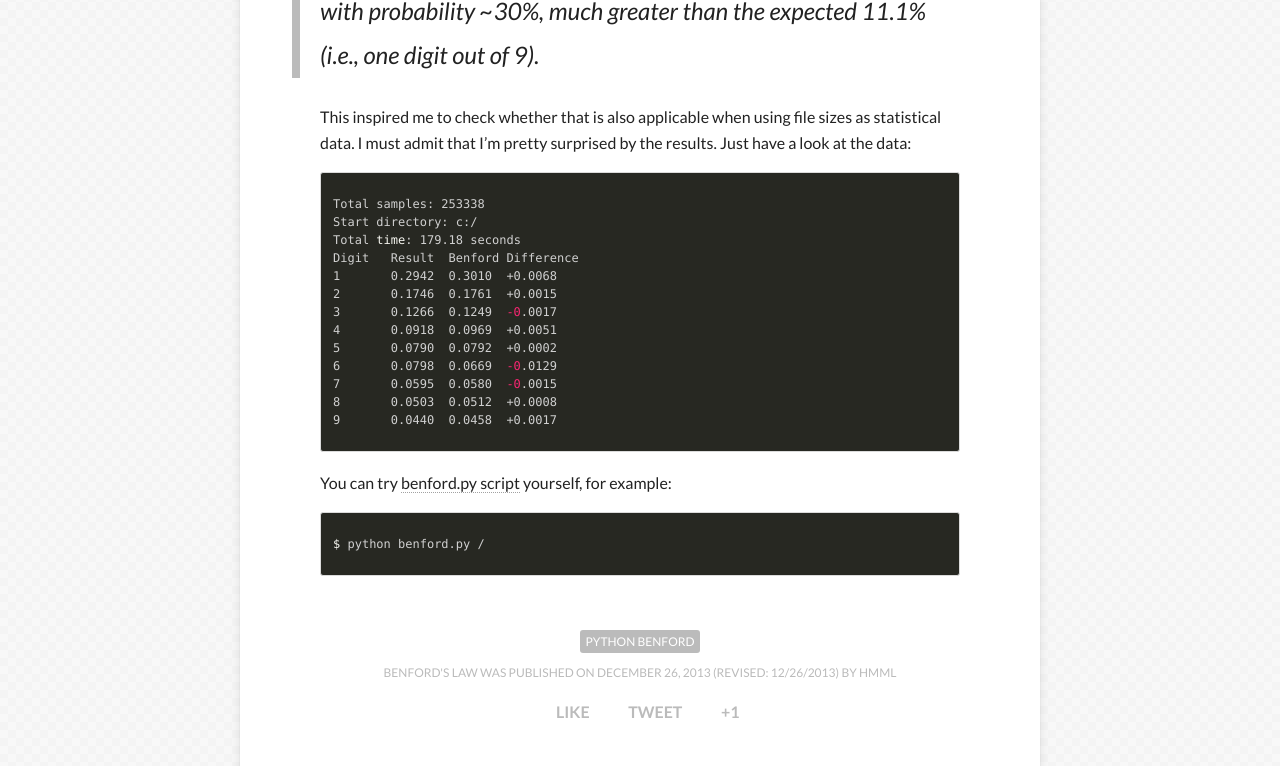
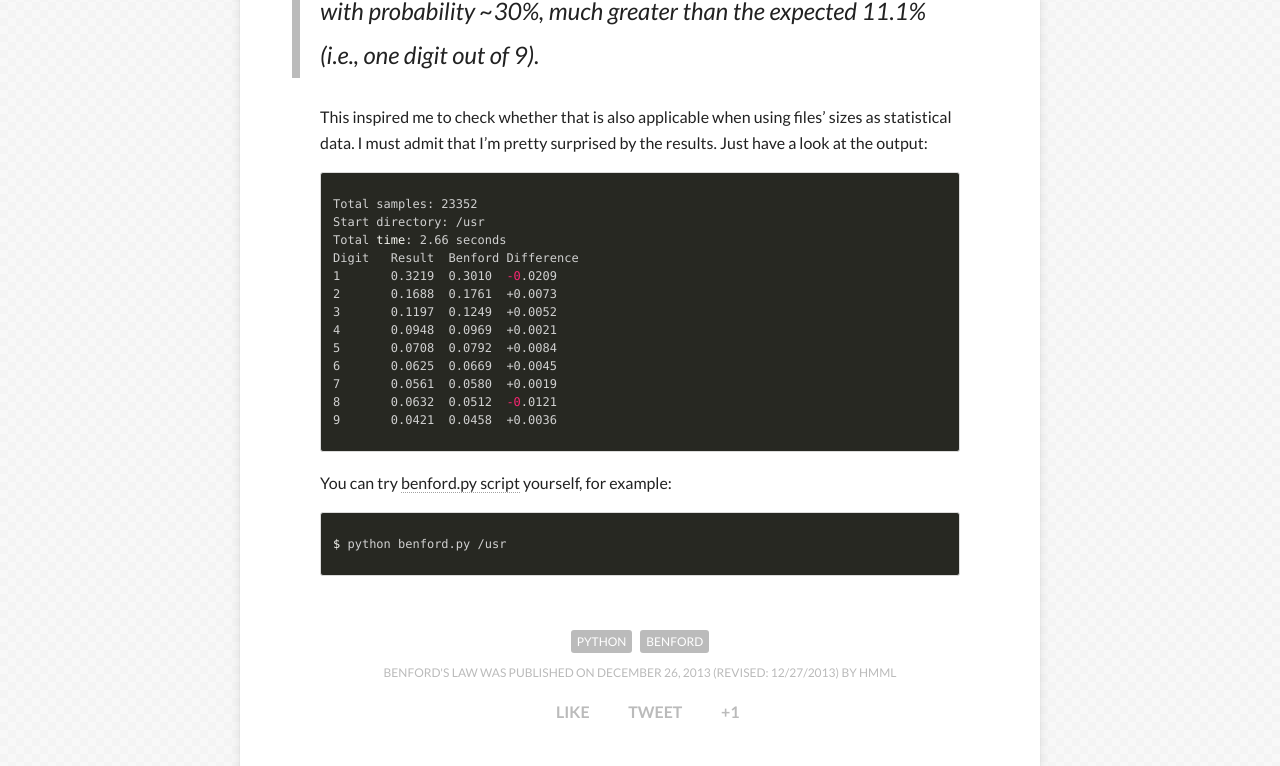
Before and after one commit to hmml/hmml.github.io, a Jekyll site: the page built from _posts/2013-12-26-benfords-law.md, in a window 1280 px wide. Shown: the part 518-1284 px from the top of the page. Built offline with Jekyll 4.4.1, drawn with Linux system fonts in a browser that asks for light colours; nearby versions of some CDN libraries.

Commit message:
Update posts

```diff
--- a/_posts/2013-12-26-benfords-law.md
+++ b/_posts/2013-12-26-benfords-law.md
@@ -2,8 +2,8 @@
 layout: post
 title: Benford's law
 description: "A phenomenological law also called the first digit law..."
-modified: 2013-12-26
-tags: [python benford]
+modified: 2013-12-27
+tags: [python, benford]
 comments: false
 share: true
 ---
@@ -11,26 +11,26 @@ Have you heard about the [Benford's law](http://mathworld.wolfram.com/BenfordsLa
 
 > A phenomenological law also called the first digit law, first digit phenomenon, or leading digit phenomenon. Benford's law states that in listings, tables of statistics, etc., the digit 1 tends to occur with probability ~30%, much greater than the expected 11.1% (i.e., one digit out of 9).
 
-This inspired me to check whether that is also applicable when using file sizes as statistical data. I must admit that I'm pretty surprised by the results. Just have a look at the data:
+This inspired me to check whether that is also applicable when using files' sizes as statistical data. I must admit that I'm pretty surprised by the results. Just have a look at the output:
 
 {% highlight bash %}
-Total samples: 253338
-Start directory: c:/
-Total time: 179.18 seconds
-Digit   Result  Benford Difference
-1       0.2942  0.3010  +0.0068
-2       0.1746  0.1761  +0.0015
-3       0.1266  0.1249  -0.0017
-4       0.0918  0.0969  +0.0051
-5       0.0790  0.0792  +0.0002
-6       0.0798  0.0669  -0.0129
-7       0.0595  0.0580  -0.0015
-8       0.0503  0.0512  +0.0008
-9       0.0440  0.0458  +0.0017
+Total samples: 23352
+Start directory: /usr
+Total time: 2.66 seconds
+Digit	Result	Benford	Difference
+1	0.3219	0.3010	-0.0209
+2	0.1688	0.1761	+0.0073
+3	0.1197	0.1249	+0.0052
+4	0.0948	0.0969	+0.0021
+5	0.0708	0.0792	+0.0084
+6	0.0625	0.0669	+0.0045
+7	0.0561	0.0580	+0.0019
+8	0.0632	0.0512	-0.0121
+9	0.0421	0.0458	+0.0036
 {% endhighlight %}
 
 You can try [benford.py script](https://gist.github.com/hmml/8151335) yourself, for example:
 
 {% highlight bash %}
-$ python benford.py /
+$ python benford.py /usr
 {% endhighlight %}
```
Also changed, not shown: _posts/2013-12-27-quine-in-python.md (+2 -2 lines).
